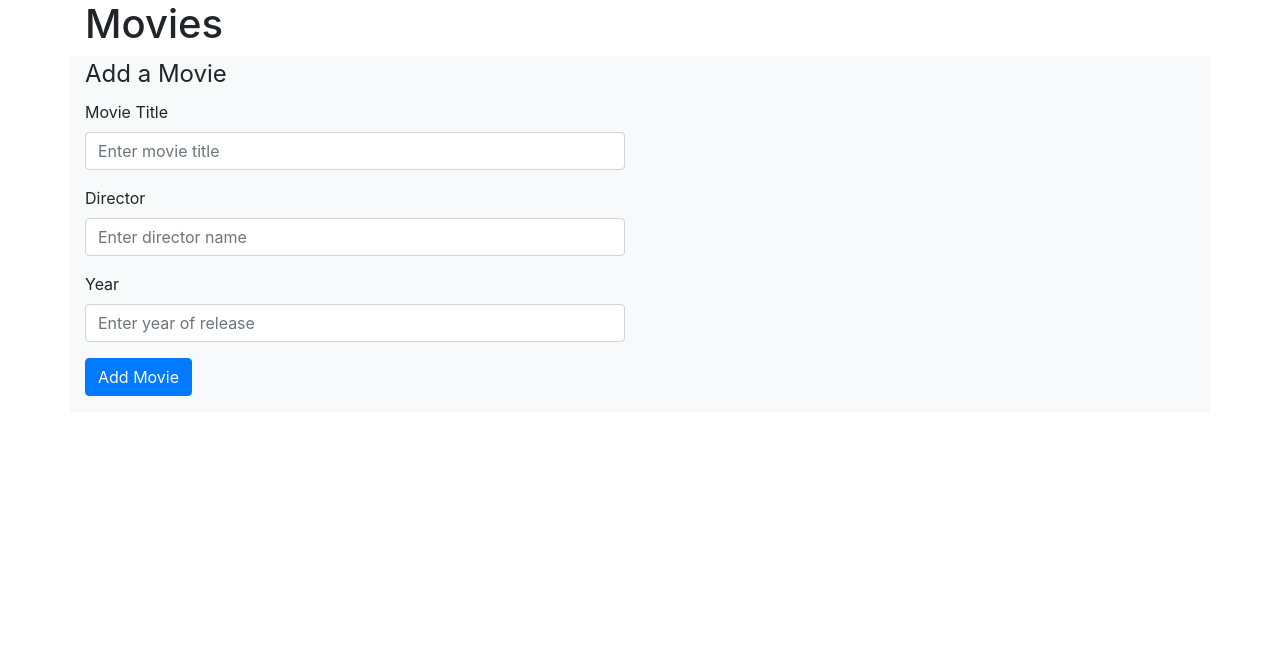
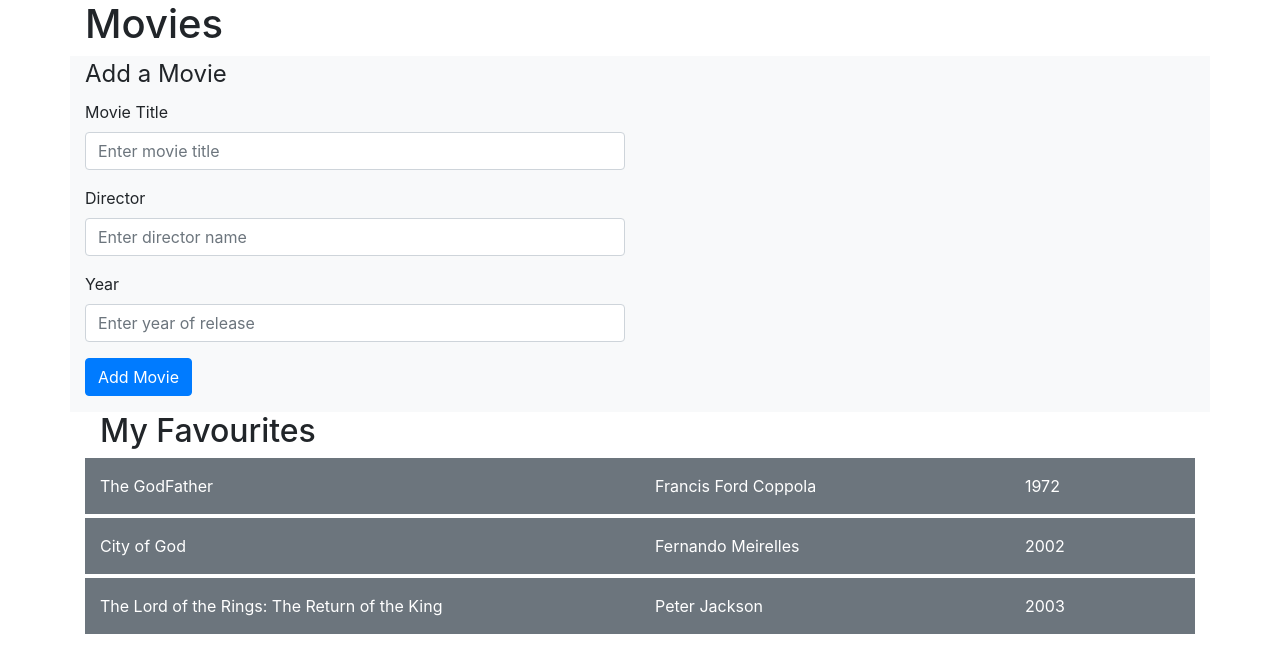
Before and after one commit to HarryFlanagan/WebProgramming_Movies, an Angular app: page / in a window 1280 px wide. Shown: the top 672 px of the page. Built offline with nearby package versions, Linux system fonts and the light colour scheme.

Commit message:
Finished with Favourites list

```diff
--- a/src/app/app.component.html
+++ b/src/app/app.component.html
@@ -1,4 +1,5 @@
 <div class='container'>
     <h1>Movies</h1>
     <app-add-movie></app-add-movie>
+    <app-list-movies></app-list-movies>
 </div>
--- a/src/app/app.module.ts
+++ b/src/app/app.module.ts
@@ -3,11 +3,13 @@ import { NgModule } from '@angular/core';
 
 import { AppComponent } from './app.component';
 import { AddMovieComponent } from './add-movie/add-movie.component';
+import { ListMoviesComponent } from './list-movies/list-movies.component';
 
 @NgModule({
   declarations: [
     AppComponent,
-    AddMovieComponent
+    AddMovieComponent,
+    ListMoviesComponent
   ],
   imports: [
     BrowserModule
--- /dev/null
+++ b/src/app/list-movies/list-movies.component.html
@@ -0,0 +1,16 @@
+<div class='container'>
+<h2>My Favourites</h2>
+</div>
+<div *ngFor="let movie of movies" class='container bg-secondary text-white pt-3 pb-3 mb-1'>
+        <div class="row align-items">
+            <div class="col-sm-6">
+                {{movie.title}}
+            </div>
+            <div class="col-sm-4">
+                {{movie.director}}
+            </div>
+            <div class="col-sm-2">
+                {{movie.year}}
+            </div>
+        </div>
+    </div>
--- /dev/null
+++ b/src/app/list-movies/list-movies.component.ts
@@ -0,0 +1,18 @@
+import { Component, OnInit } from '@angular/core';
+import { MovieService} from '../movie.service';
+
+@Component({
+  selector: 'app-list-movies',
+  templateUrl: './list-movies.component.html',
+  styleUrls: ['./list-movies.component.css']
+})
+export class ListMoviesComponent implements OnInit {
+movies=[];
+  constructor(private movieService: MovieService) { }
+
+  ngOnInit() {
+    this.movies = this.movieService.getMovies();
+    console.log(this.movies);
+  }
+
+}
```
Also changed, not shown: src/app/list-movies/list-movies.component.css (added), 1 other file (tests, documents, lock files or other folders).
